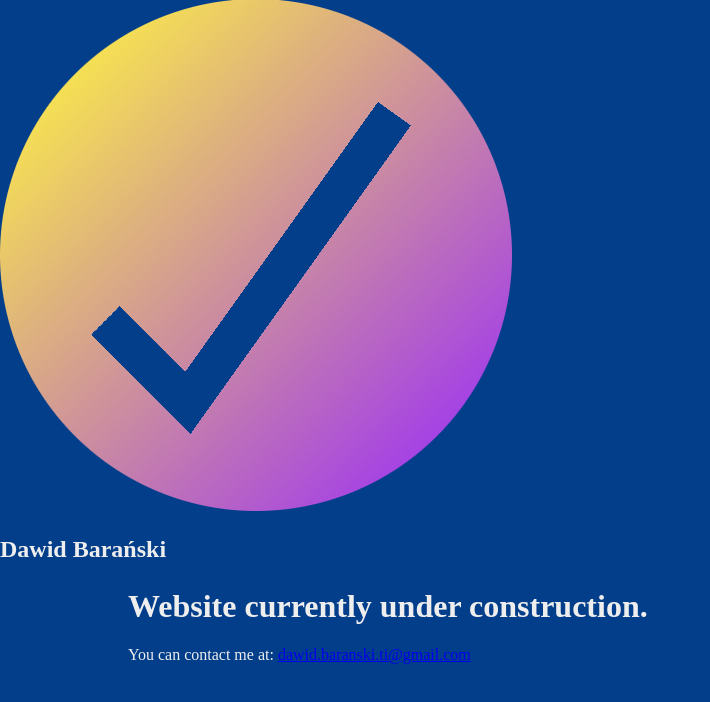
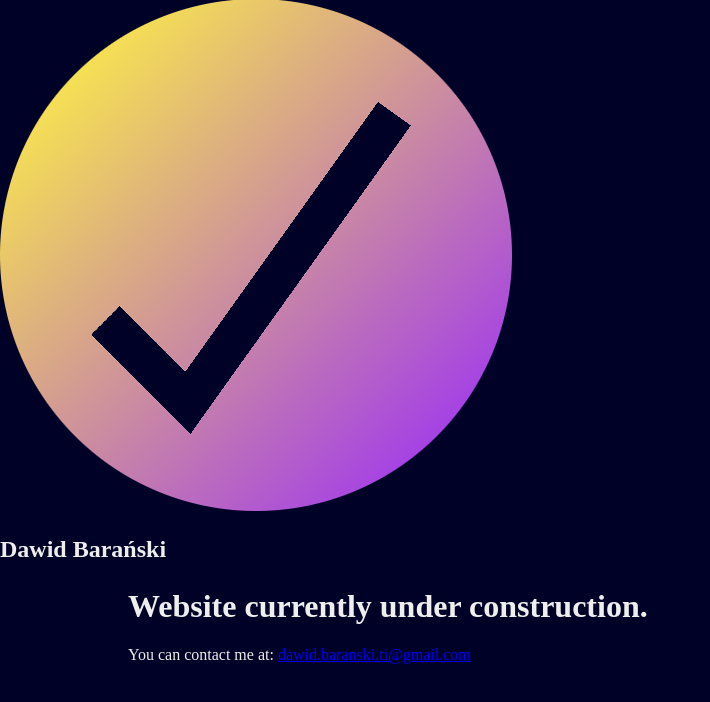
Before and after one commit to StanawalkaWorld/portfolio-website-old, a Vue app: page /#/ in a window 1280 px wide. Shown: the top 702 px of the page, without its empty margins (0-710 px from the left). Built offline with nearby package versions, Linux system fonts and the light colour scheme.

Commit message:
Updated colors for a better look

```diff
--- a/src/scss/_global.scss
+++ b/src/scss/_global.scss
@@ -2,9 +2,9 @@ $small-margin: 0.5em;
 $standard-margin: 1em;
 $big-margin: 1.5em;
 
-$accent-color: #03045e;
+$accent-color: #023e8a;
 $secondary-color: #0077b6;
-$background-color: #023e8a;
+$background-color: #000126;
 
 $text-color: #eee;
 
```
